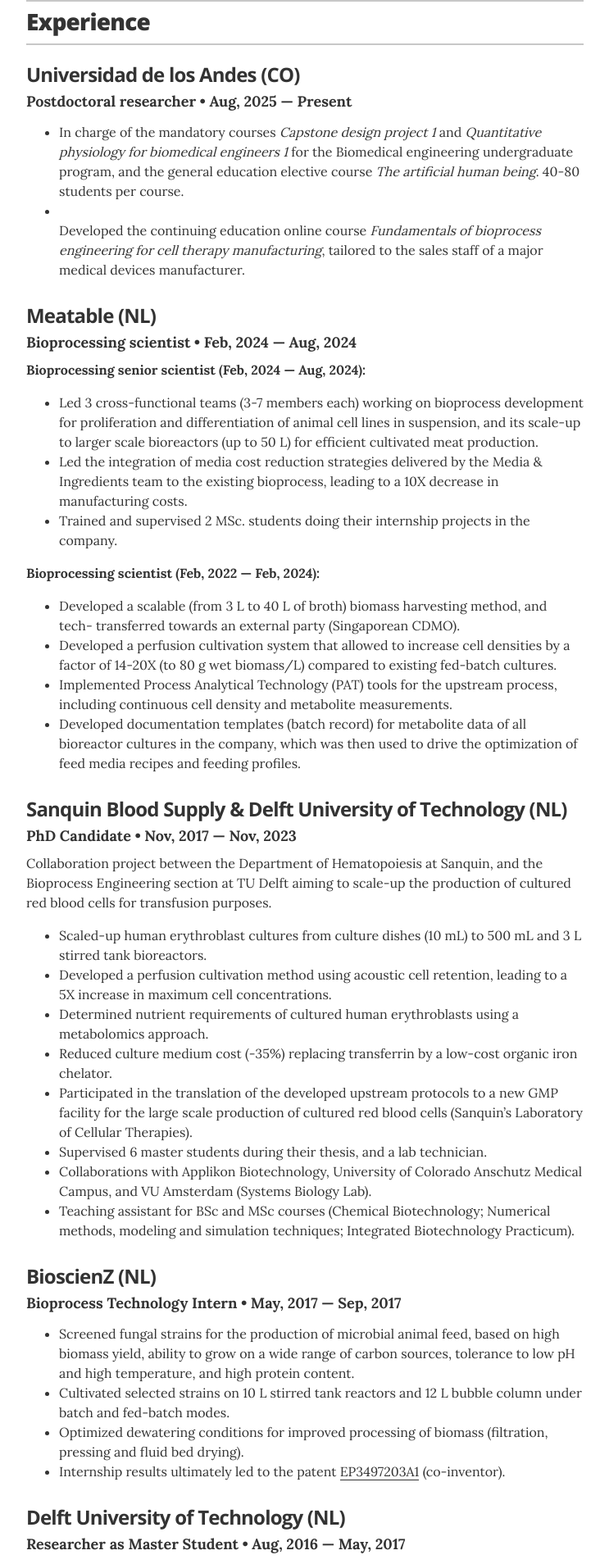
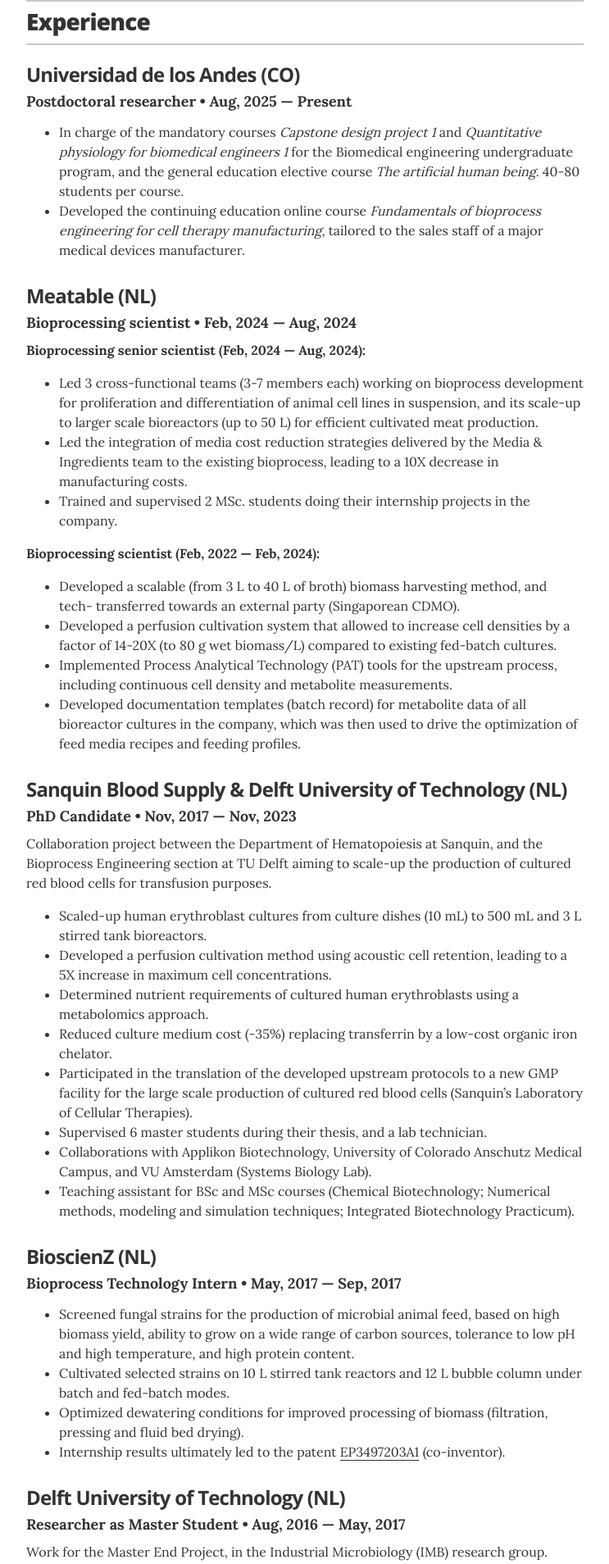
Before and after one commit to synthbiont/joangallego, a Jekyll site: the page built from index.html, in a window 1280 px wide. Shown: the part 850-2758 px from the top of the page at 82% size, without its empty margins (268-1011 px from the left). Built offline with Jekyll 4.4.1, drawn with Linux system fonts in a browser that asks for light colours.

Commit message:
Update experience.yml

```diff
--- a/_data/experience.yml
+++ b/_data/experience.yml
@@ -3,7 +3,7 @@
 - company: Universidad de los Andes (CO)
   position: Postdoctoral researcher
   duration: Aug, 2025 &mdash; Present
-  summary: <ul class="resume-item-list"><li>In charge of the mandatory courses <i>Capstone design project 1</i> and <i>Quantitative physiology for biomedical engineers 1</i> for the Biomedical engineering undergraduate program, and the general education elective course <i>The artificial human being</i>. 40-80 students per course.</li><li></li>Developed the continuing education online course <i>Fundamentals of bioprocess engineering for cell therapy manufacturing</i>, tailored to the sales staff of a major medical devices manufacturer.</ul>
+  summary: <ul class="resume-item-list"><li>In charge of the mandatory courses <i>Capstone design project 1</i> and <i>Quantitative physiology for biomedical engineers 1</i> for the Biomedical engineering undergraduate program, and the general education elective course <i>The artificial human being</i>. 40-80 students per course.</li><li>Developed the continuing education online course <i>Fundamentals of bioprocess engineering for cell therapy manufacturing</i>, tailored to the sales staff of a major medical devices manufacturer.</li></ul>
 
 # Meatable senior scientist
 - company: Meatable (NL)
```
